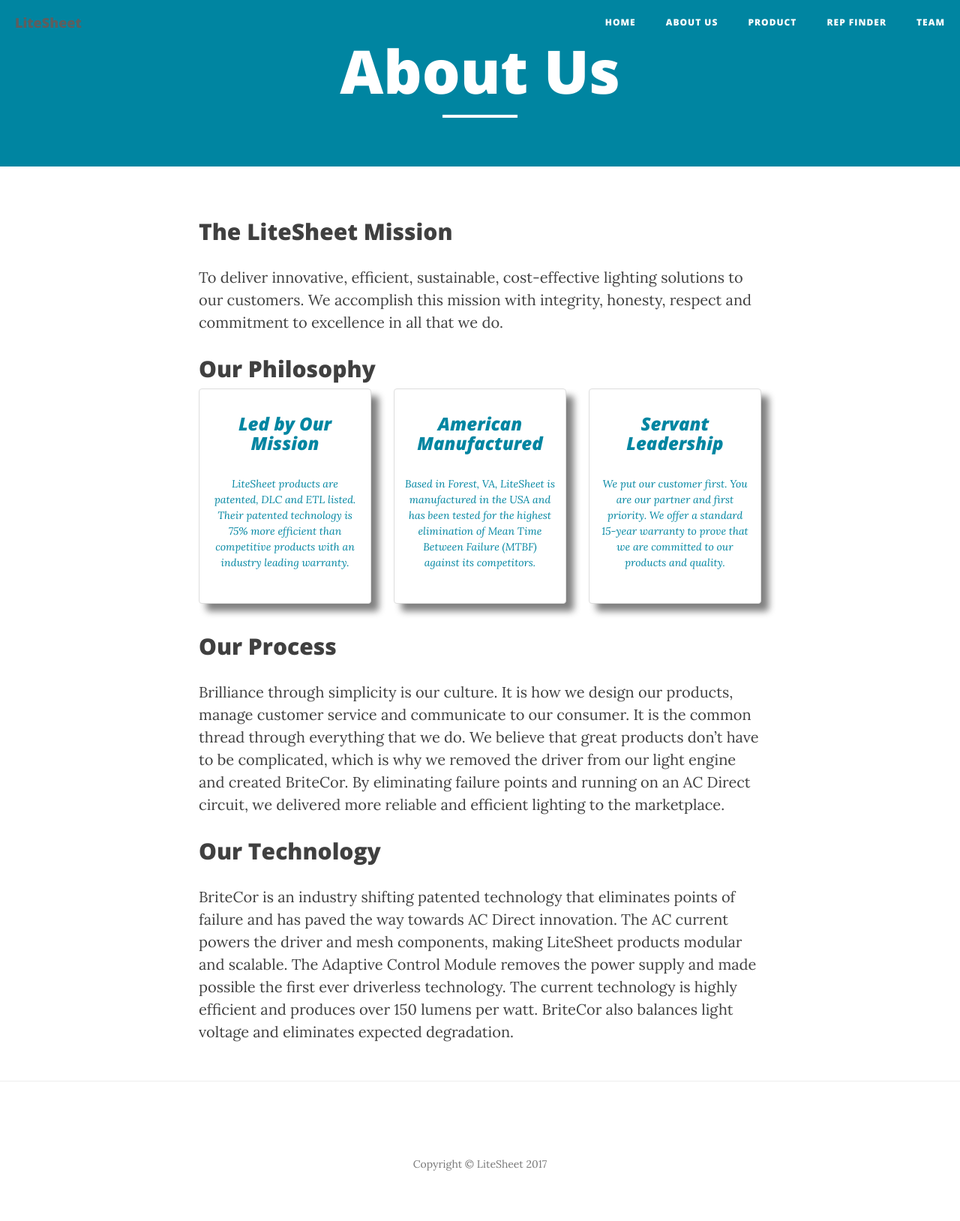
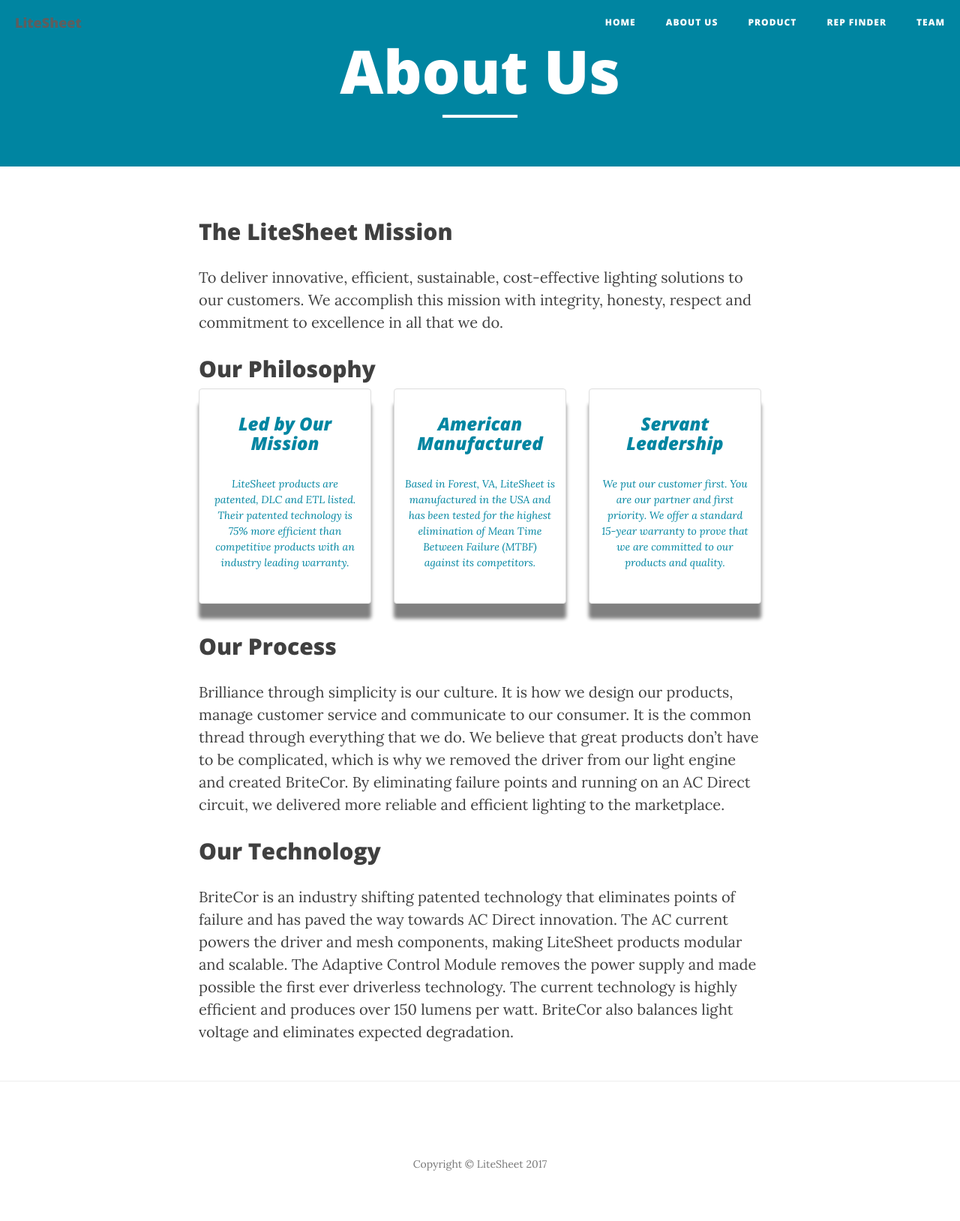
Before and after one commit to litesheet-site/litesheet-site.github.io, a Jekyll site: the page built from pages/about.md, in a window 1280 px wide. Shown: the whole page at 75% size. Built offline with Jekyll 4.4.1, drawn with Linux system fonts in a browser that asks for light colours; nearby versions of some CDN libraries.

Commit message:
Update about-us.scss

```diff
--- a/_sass/about-us.scss
+++ b/_sass/about-us.scss
@@ -1,7 +1,7 @@
 @import "variables";
 
 .about-us__philosophy-box {
-  box-shadow: 10px 10px 10px $gray;
+  box-shadow: 0px 20px 5px $gray;
 
   .caption {
     color: $brand-primary;
```
